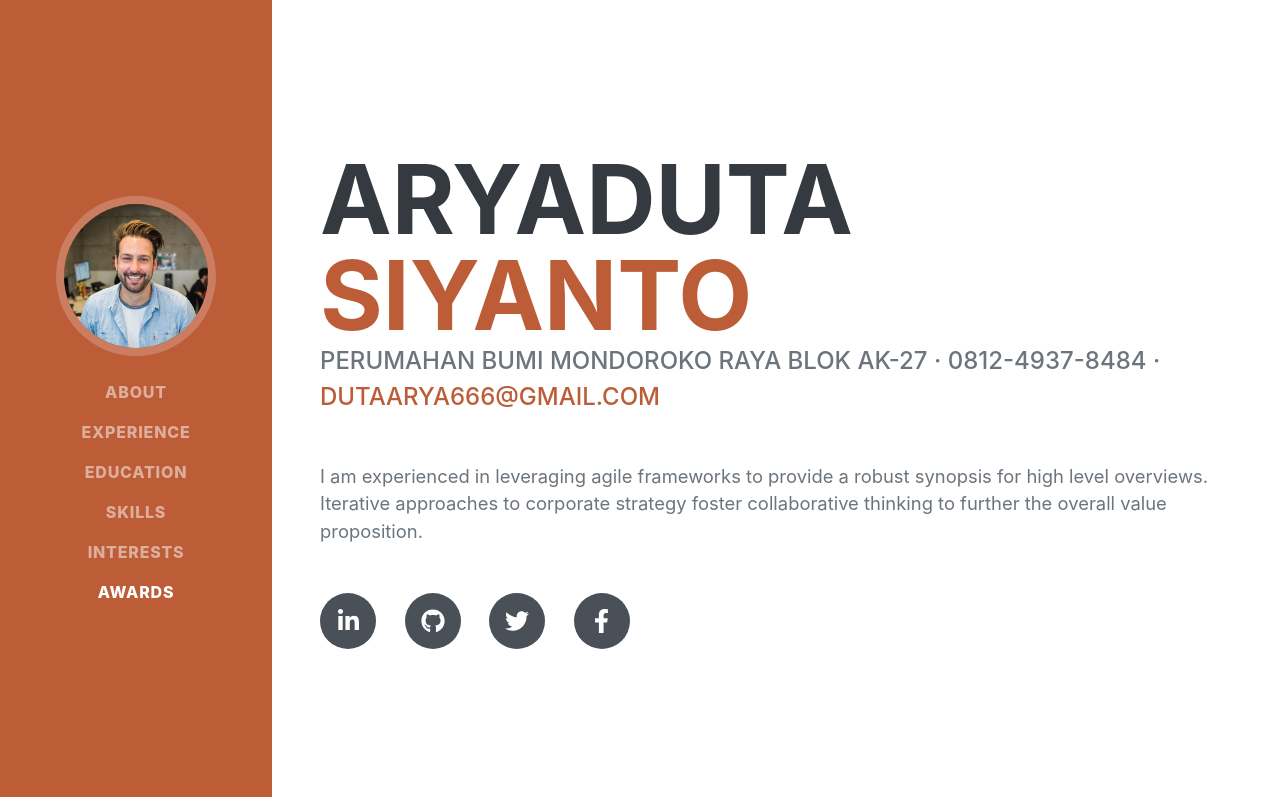
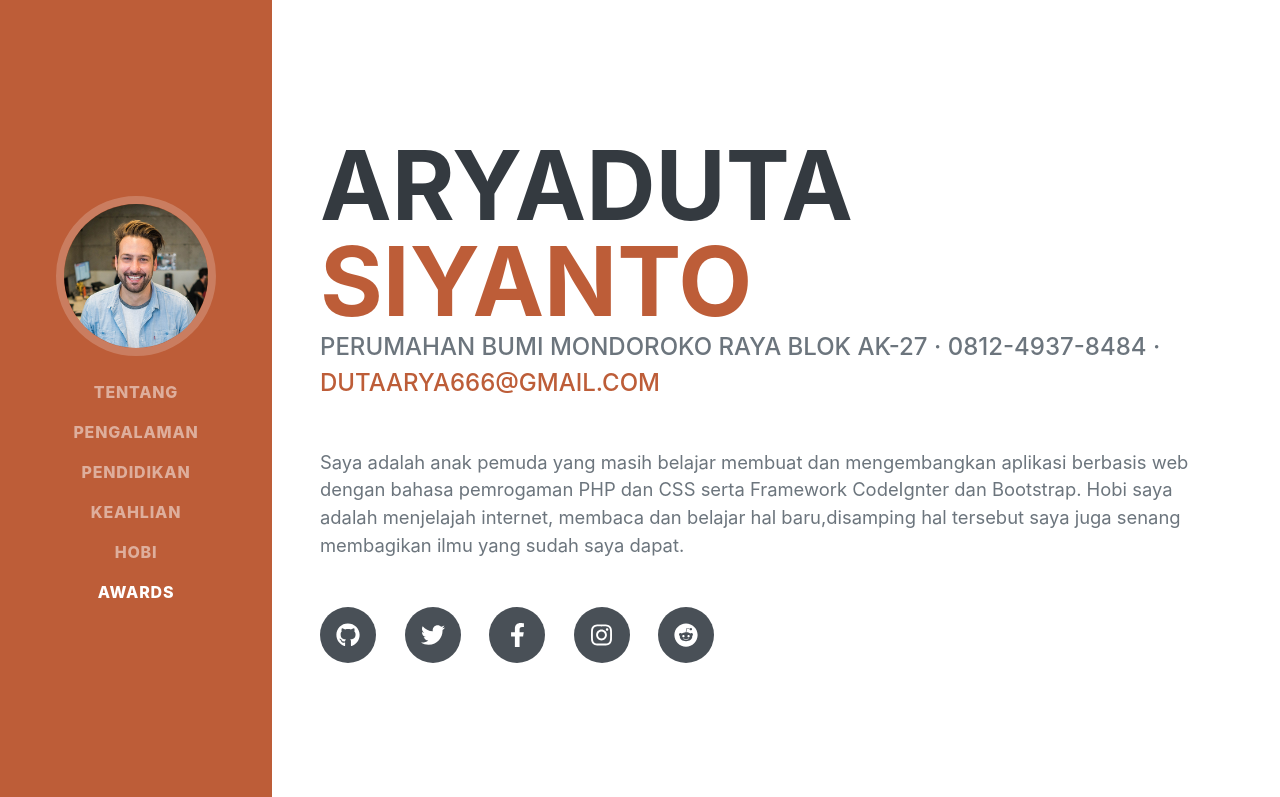
Before and after one commit to LockDown69/dutaportolio, a plain HTML site: page index.html in a window 1280 px wide. Shown: the top 797 px of the page. Drawn offline with nearby package versions, Linux system fonts and the light colour scheme; a web font is replaced by a local one.

Commit message:
edit,tambah navbar,tentang,sosmed icon

```diff
--- a/index.html
+++ b/index.html
@@ -25,11 +25,11 @@
             <button class="navbar-toggler" type="button" data-toggle="collapse" data-target="#navbarSupportedContent" aria-controls="navbarSupportedContent" aria-expanded="false" aria-label="Toggle navigation"><span class="navbar-toggler-icon"></span></button>
             <div class="collapse navbar-collapse" id="navbarSupportedContent">
                 <ul class="navbar-nav">
-                    <li class="nav-item"><a class="nav-link js-scroll-trigger" href="#about">About</a></li>
-                    <li class="nav-item"><a class="nav-link js-scroll-trigger" href="#experience">Experience</a></li>
-                    <li class="nav-item"><a class="nav-link js-scroll-trigger" href="#education">Education</a></li>
-                    <li class="nav-item"><a class="nav-link js-scroll-trigger" href="#skills">Skills</a></li>
-                    <li class="nav-item"><a class="nav-link js-scroll-trigger" href="#interests">Interests</a></li>
+                    <li class="nav-item"><a class="nav-link js-scroll-trigger" href="#about">Tentang</a></li>
+                    <li class="nav-item"><a class="nav-link js-scroll-trigger" href="#experience">Pengalaman</a></li>
+                    <li class="nav-item"><a class="nav-link js-scroll-trigger" href="#education">Pendidikan</a></li>
+                    <li class="nav-item"><a class="nav-link js-scroll-trigger" href="#skills">Keahlian</a></li>
+                    <li class="nav-item"><a class="nav-link js-scroll-trigger" href="#interests">Hobi</a></li>
                     <li class="nav-item"><a class="nav-link js-scroll-trigger" href="#awards">Awards</a></li>
                 </ul>
             </div>
@@ -47,12 +47,14 @@
                         Perumahan Bumi Mondoroko Raya Blok Ak-27 · 0812-4937-8484 ·
                         <a href="mailto:dutaarya666@gmail.com">dutaarya666@gmail.com</a>
                     </div>
-                    <p class="lead mb-5">I am experienced in leveraging agile frameworks to provide a robust synopsis for high level overviews. Iterative approaches to corporate strategy foster collaborative thinking to further the overall value proposition.</p>
+                    <p class="lead mb-5">Saya adalah anak pemuda yang masih belajar membuat dan mengembangkan aplikasi berbasis web dengan bahasa pemrogaman PHP dan CSS serta Framework CodeIgnter dan Bootstrap.
+                        Hobi saya adalah menjelajah internet, membaca dan belajar hal baru,disamping hal tersebut saya juga senang membagikan ilmu yang sudah saya dapat.  </p>
                     <div class="social-icons">
-                        <a class="social-icon" href="#"><i class="fab fa-linkedin-in"></i></a>
-                        <a class="social-icon" href="#"><i class="fab fa-github"></i></a>
+                        <a class="social-icon" href="https://github.com/LockDown69/"><i class="fab fa-github"></i></a>
                         <a class="social-icon" href="#"><i class="fab fa-twitter"></i></a>
                         <a class="social-icon" href="#"><i class="fab fa-facebook-f"></i></a>
+                        <a class="social-icon" href="#"><i class="fab fa-instagram"></i></a>
+                        <a class="social-icon" href="#"><i class="fab fa-reddit"></i></a>
                     </div>
                 </div>
             </section>
```
